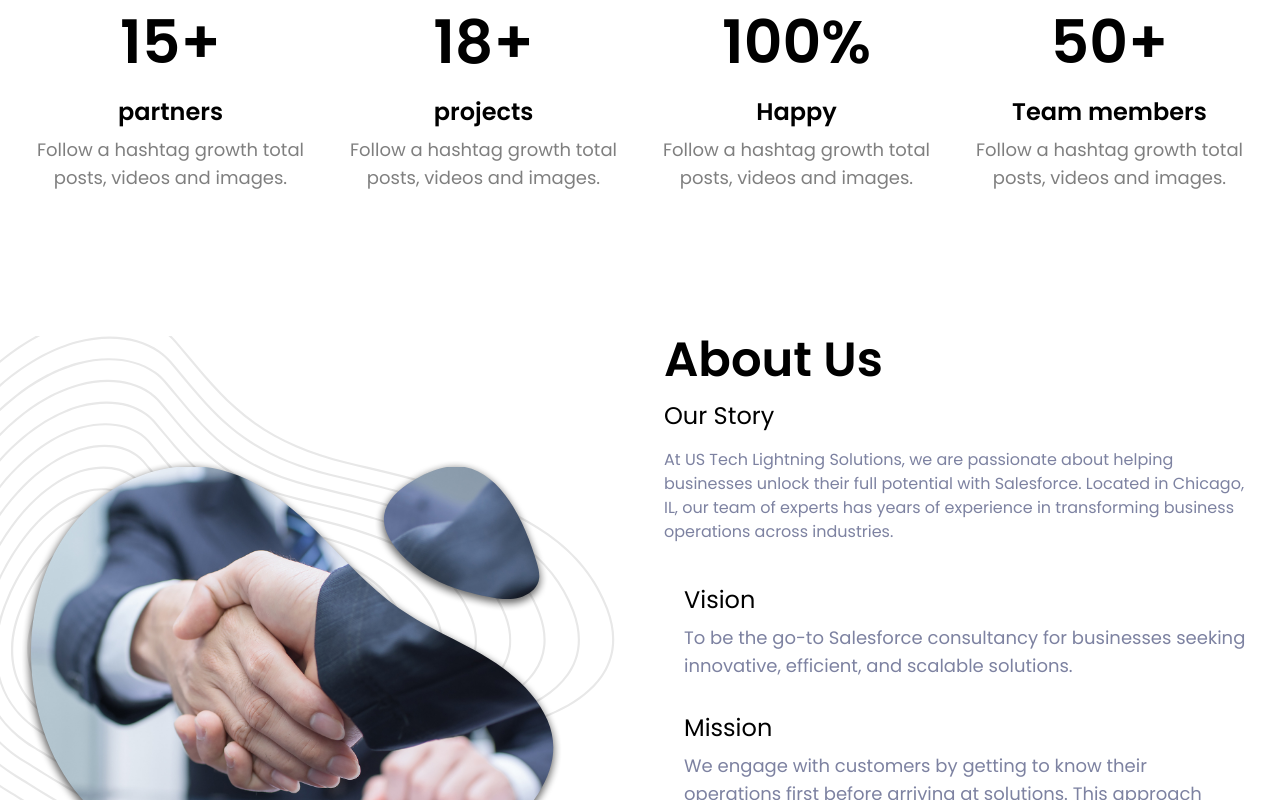
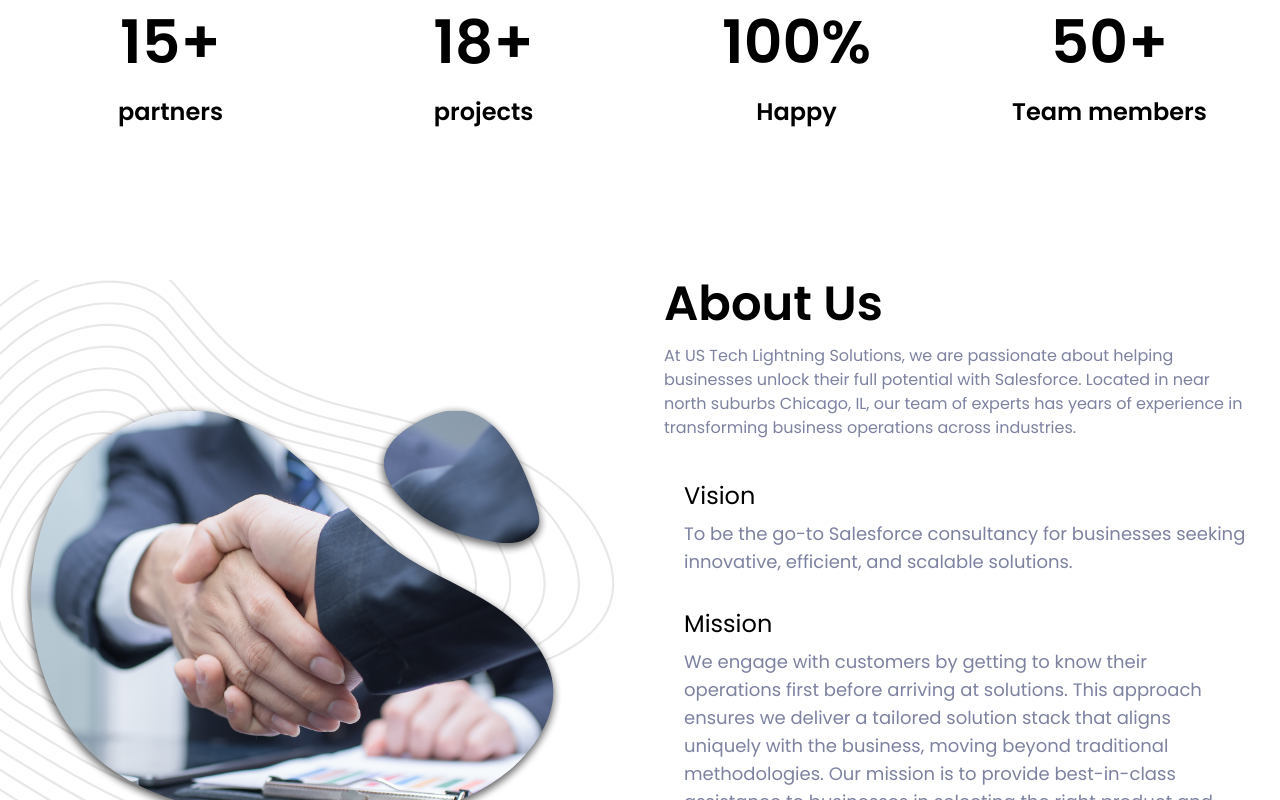
Before and after one commit to lexonit/UsTech, a Next.js app: page / in a window 1280 px wide. Shown: the part 1640-2440 px from the top of the page. Built offline with nearby package versions, Linux system fonts and the light colour scheme.

Commit message:
updated feeback change s

```diff
--- a/app/components/Banner/Banner.tsx
+++ b/app/components/Banner/Banner.tsx
@@ -21,7 +21,7 @@
               Welcome to US Tech <br />
             </h1>
             <p className="mt-6 text-lg leading-8 text-bluegray mb-5">
-              Your trusted Salesforce consulting partner, delivering tailored
+              Your trusted Salesforce solution partner, delivering tailored
               solutions to elevate your business.
               <br /> We specialize in implementing, optimizing, and maintaining
               Salesforce to meet your unique needs.
--- a/app/components/Buyers/index.tsx
+++ b/app/components/Buyers/index.tsx
@@ -12,25 +12,25 @@
         imgSrc: '/assets/buyers/ourbuyers.svg',
         percent: '15+',
         heading: "partners",
-        subheading: "Follow a hashtag growth total posts, videos and images.",
+        subheading: "",
     },
     {
         imgSrc: '/assets/buyers/projectcompleted.svg',
         percent: '18+',
         heading: "projects",
-        subheading: "Follow a hashtag growth total posts, videos and images.",
+        subheading: "",
     },
     {
         imgSrc: '/assets/buyers/happybuyers.svg',
         percent: '100% ',
         heading: "Happy",
-        subheading: "Follow a hashtag growth total posts, videos and images.",
+        subheading: "",
     },
     {
         imgSrc: '/assets/buyers/teammembers.svg',
         percent: '50+',
         heading: "Team members",
-        subheading: "Follow a hashtag growth total posts, videos and images.",
+        subheading: "",
     }
 
 ]
--- a/app/components/Footer/Footer.tsx
+++ b/app/components/Footer/Footer.tsx
@@ -97,7 +97,7 @@
 
                 {/* All Rights Reserved */}
                 <div className='py-10 lg:flex items-center justify-between border-t border-t-bordertop'>
-                    <h4 className='text-offwhite text-sm text-center lg:text-start font-normal'>@2025 Agency. All Rights Reserved by <Link href="https://lexonit.com/" target="_blank"> lexonit.com</Link></h4>
+                    <h4 className='text-offwhite text-sm text-center lg:text-start font-normal'>@2025 Agency. All Rights Reserved by <Link href="https://ustechlightningsolutions.com" target="_blank"> ustechlightningsolutions.com</Link></h4>
                     <div className="flex gap-5 mt-5 lg:mt-0 justify-center lg:justify-start">
                         <h4 className='text-offwhite text-sm font-normal'><Link href="/" target="_blank">Privacy policy</Link></h4>
                         <div className="h-5 bg-bordertop w-0.5"></div>
--- a/app/components/Provide/index.tsx
+++ b/app/components/Provide/index.tsx
@@ -49,9 +49,6 @@
           {/* COLUMN-1 */}
           <div className="col-span-6 flex justify-center lg:col-span-6">
             <div className="flex flex-col justify-center p-6 lg:p-10">
-              <h3 className="text-2xl sm:text-3xl md:text-4xl lg:text-5xl font-semibold text-center lg:text-start">
-                Services
-              </h3>
               <p className="text-3xl sm:text-4xl lg:text-5xl font-semibold leading-tight mt-4 text-center lg:text-start">
                 Our Expertise
               </p>
--- a/app/components/Why/index.tsx
+++ b/app/components/Why/index.tsx
@@ -49,13 +49,10 @@
             <h1 className="text-2xl sm:text-3xl md:text-4xl lg:text-5xl font-semibold text-center lg:text-left ">
               About Us
             </h1>
-            <h3 className="text-2xl pt-4  text-center lg:text-left text-gray-800">
-              Our Story
-            </h3>
             <h4 className="text-lg pt-4 font-normal text-center lg:text-left text-bluegray lg:text-base">
               At US Tech Lightning Solutions, we are passionate about helping
               businesses unlock their full potential with Salesforce. Located in
-              Chicago, IL, our team of experts has years of experience in
+              near north suburbs Chicago, IL, our team of experts has years of experience in
               transforming business operations across industries.
             </h4>
 
```
